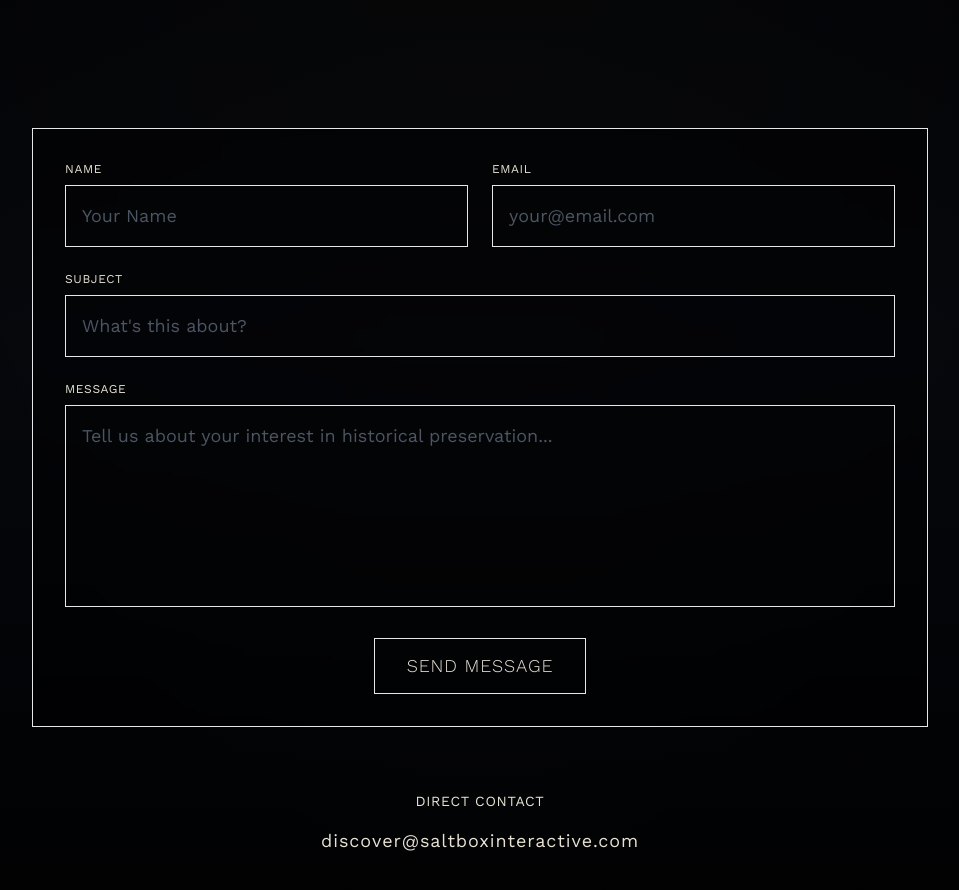
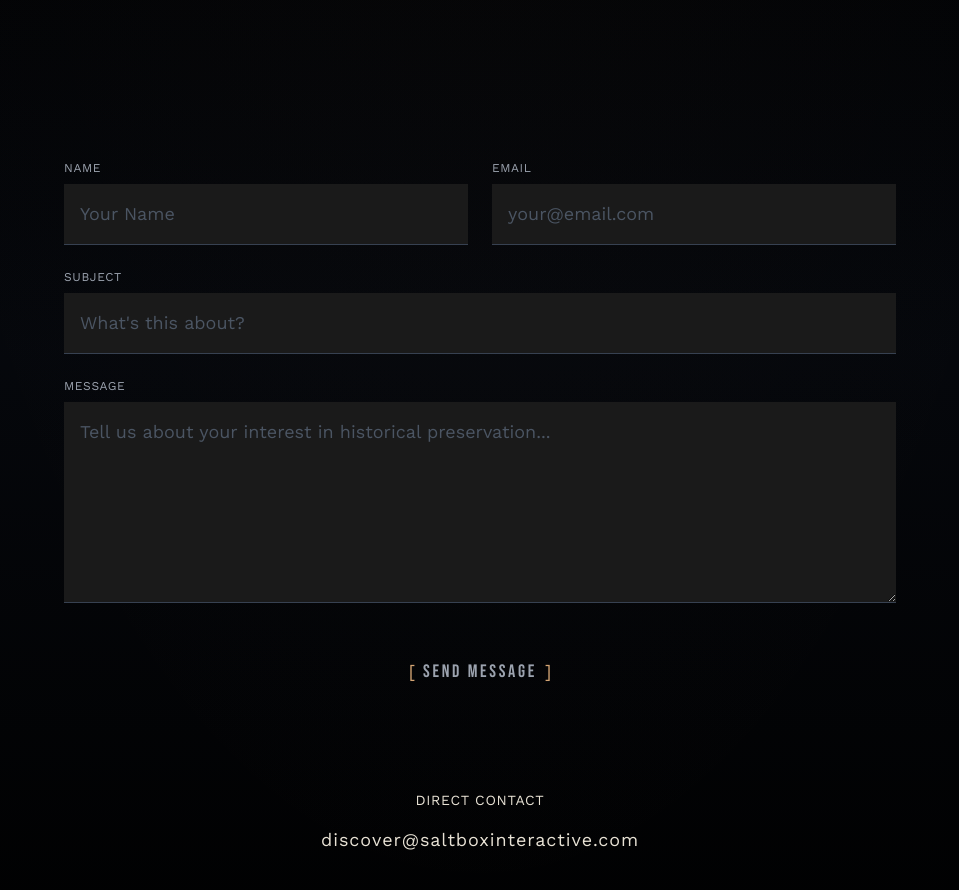
Before and after one commit to Saltbox-Interactive/Saltbox-Interactive-Website, a Next.js app: page /contact in a window 1280 px wide. Shown: the part 1120-2010 px from the top of the page, without its empty margins (160-1119 px from the left). Built offline with nearby package versions, Linux system fonts and the light colour scheme; no server answers.

Commit message:
contact form redesigned

```diff
--- a/components/sections/ContactSection.tsx
+++ b/components/sections/ContactSection.tsx
@@ -1,8 +1,7 @@
 "use client";
 
 import { useState, useEffect, useRef } from "react";
-import { Button } from "@/components/ui/Button";
-import { Card, CardContent } from "@/components/ui/Card";
+import BracketButton from "@/components/ui/BracketButton";
 
 export default function ContactSection() {
   const [formData, setFormData] = useState({
@@ -101,12 +100,11 @@ export default function ContactSection() {
         </div>
 
         <div className="container mx-auto max-w-4xl">
-          <Card className="bg-black/40 border-accent/20">
-          <CardContent className="p-4 sm:p-6 md:p-8">
+          <div className="p-4 sm:p-6 md:p-8">
             <form onSubmit={handleSubmit} className="space-y-4 sm:space-y-6">
               <div className="grid grid-cols-1 md:grid-cols-2 gap-4 sm:gap-6">
                 <div>
-                  <label htmlFor="name" className="block text-xs tracking-wider uppercase text-accent/60 mb-2">
+                  <label htmlFor="name" className="block text-xs tracking-wider uppercase text-gray-400 mb-2">
                     Name
                   </label>
                   <input
@@ -116,14 +114,14 @@ export default function ContactSection() {
                     value={formData.name}
                     onChange={handleChange}
                     required
-                    className="w-full px-4 py-3 sm:py-4 bg-transparent border border-accent/20 text-foreground placeholder-gray-600 focus:outline-none focus:border-accent/60 transition-colors duration-300 text-base sm:text-lg"
+                    className="w-full px-4 py-3 sm:py-4 bg-[#1a1a1a] border-b border-gray-700 text-foreground placeholder-gray-600 focus:outline-none focus:border-accent transition-colors duration-300 text-base sm:text-lg"
                     placeholder="Your Name"
                     autoComplete="name"
                   />
                 </div>
 
                 <div>
-                  <label htmlFor="email" className="block text-xs tracking-wider uppercase text-accent/60 mb-2">
+                  <label htmlFor="email" className="block text-xs tracking-wider uppercase text-gray-400 mb-2">
                     Email
                   </label>
                   <input
@@ -133,7 +131,7 @@ export default function ContactSection() {
                     value={formData.email}
                     onChange={handleChange}
                     required
-                    className="w-full px-4 py-3 sm:py-4 bg-transparent border border-accent/20 text-foreground placeholder-gray-600 focus:outline-none focus:border-accent/60 transition-colors duration-300 text-base sm:text-lg"
+                    className="w-full px-4 py-3 sm:py-4 bg-[#1a1a1a] border-b border-gray-700 text-foreground placeholder-gray-600 focus:outline-none focus:border-accent transition-colors duration-300 text-base sm:text-lg"
                     placeholder="your@email.com"
                     autoComplete="email"
                     inputMode="email"
@@ -142,7 +140,7 @@ export default function ContactSection() {
               </div>
 
               <div>
-                <label htmlFor="subject" className="block text-xs tracking-wider uppercase text-accent/60 mb-2">
+                <label htmlFor="subject" className="block text-xs tracking-wider uppercase text-gray-400 mb-2">
                   Subject
                 </label>
                 <input
@@ -152,13 +150,13 @@ export default function ContactSection() {
                   value={formData.subject}
                   onChange={handleChange}
                   required
-                  className="w-full px-4 py-3 sm:py-4 bg-transparent border border-accent/20 text-foreground placeholder-gray-600 focus:outline-none focus:border-accent/60 transition-colors duration-300 text-base sm:text-lg"
+                  className="w-full px-4 py-3 sm:py-4 bg-[#1a1a1a] border-b border-gray-700 text-foreground placeholder-gray-600 focus:outline-none focus:border-accent transition-colors duration-300 text-base sm:text-lg"
                   placeholder="What's this about?"
                 />
               </div>
 
               <div>
-                <label htmlFor="message" className="block text-xs tracking-wider uppercase text-accent/60 mb-2">
+                <label htmlFor="message" className="block text-xs tracking-wider uppercase text-gray-400 mb-2">
                   Message
                 </label>
                 <textarea
@@ -168,21 +166,21 @@ export default function ContactSection() {
                   onChange={handleChange}
                   required
                   rows={6}
-                  className="w-full px-4 py-3 sm:py-4 bg-transparent border border-accent/20 text-foreground placeholder-gray-600 focus:outline-none focus:border-accent/60 transition-colors duration-300 resize-none text-base sm:text-lg"
+                  className="w-full px-4 py-3 sm:py-4 bg-[#1a1a1a] border-b border-gray-700 text-foreground placeholder-gray-600 focus:outline-none focus:border-accent transition-colors duration-300 resize-y text-base sm:text-lg"
                   placeholder="Tell us about your interest in historical preservation..."
                 />
               </div>
 
-              <div className="text-center">
-                <Button
+              <div className="text-center pt-4">
+                <button
                   type="submit"
-                  variant="outline"
-                  size="lg"
-                  className="w-full md:w-auto min-w-[200px] min-h-[48px] text-base sm:text-lg"
                   disabled={isSubmitting}
+                  className="inline-block"
                 >
-                  {isSubmitting ? 'Sending...' : 'Send Message'}
-                </Button>
+                  <BracketButton as="span">
+                    {isSubmitting ? 'Sending...' : 'Send Message'}
+                  </BracketButton>
+                </button>
 
                 {submitStatus === 'success' && (
                   <p className="mt-4 text-accent">Message sent successfully! We'll get back to you soon.</p>
@@ -193,8 +191,7 @@ export default function ContactSection() {
                 )}
               </div>
             </form>
-          </CardContent>
-        </Card>
+          </div>
 
           <div className="mt-16 text-center">
             <p className="text-accent/60 text-sm tracking-wider uppercase mb-4">Direct Contact</p>
```
